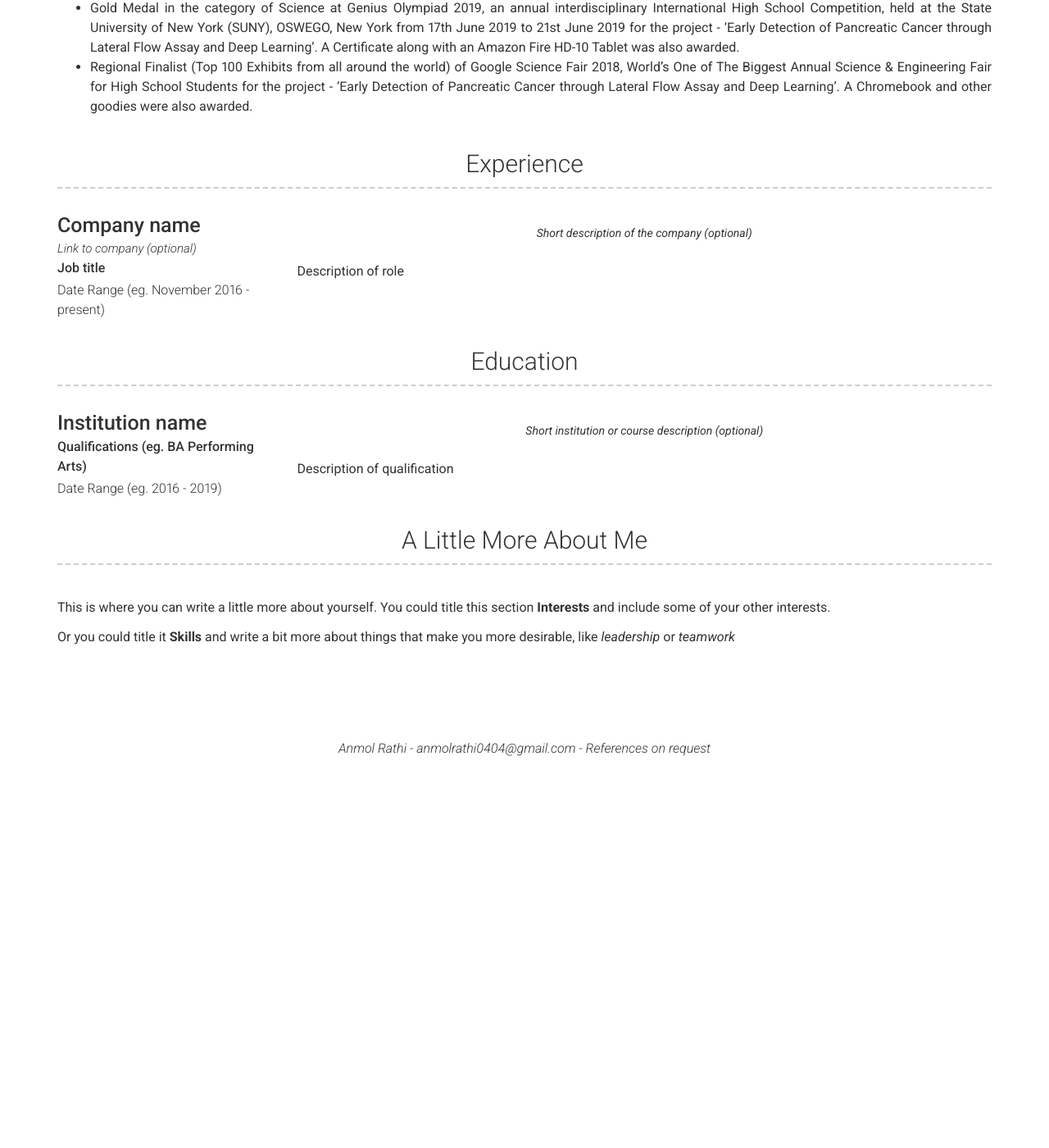
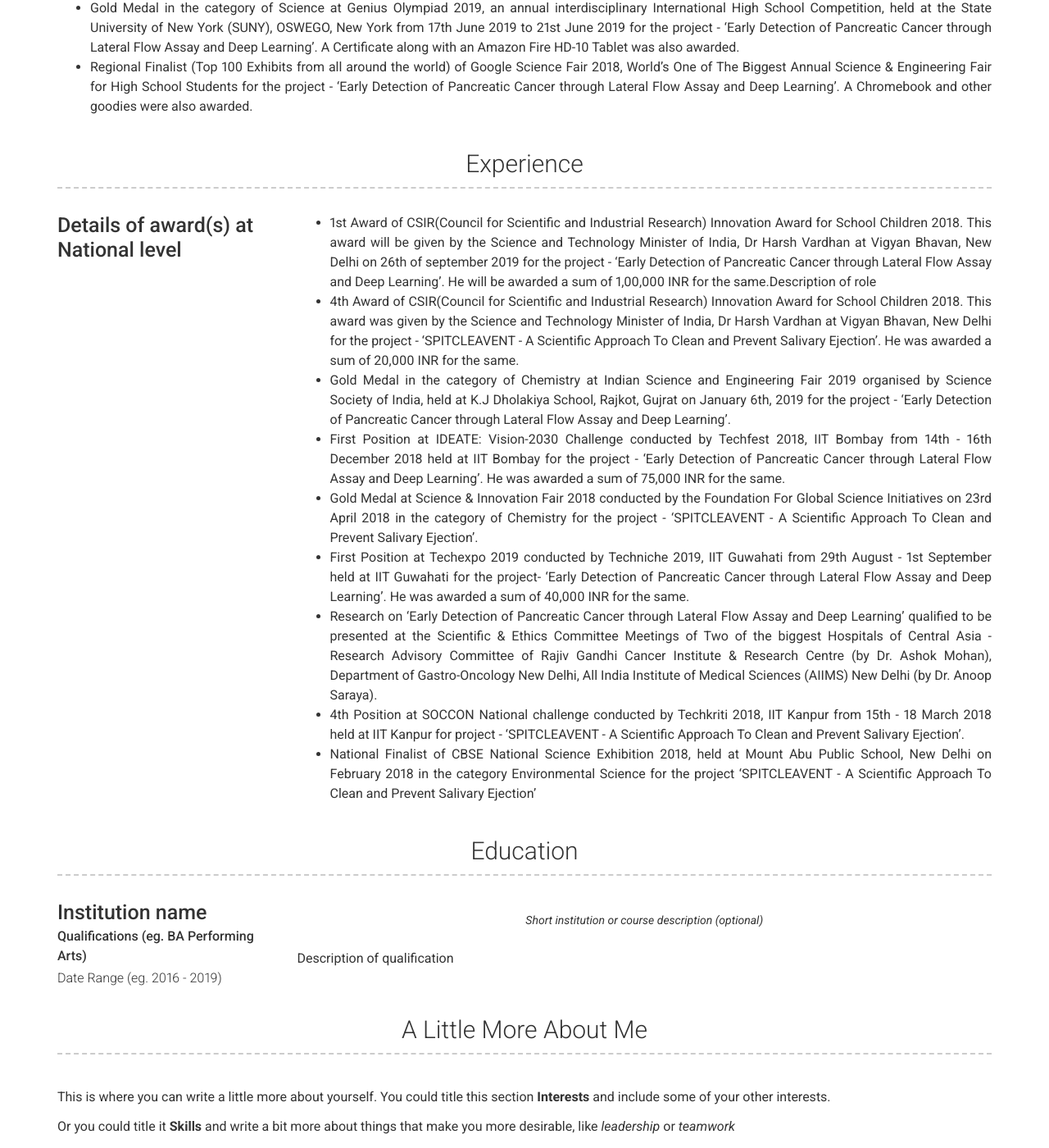
Before and after one commit to shikhaagr25/Anmol_Test, a Jekyll site: the page built from index.md, in a window 1280 px wide and 1400 px high, scrolled down 781 px. Shown: the whole window at 82% size. Built offline with Jekyll 4.4.1, drawn with Linux system fonts in a browser that asks for light colours; before the commit the page ends 1718 px from its top, so only the background shows below that.

Commit message:
Update experience.yml

```diff
--- a/_data/experience.yml
+++ b/_data/experience.yml
@@ -1,10 +1,13 @@
 # Experience template
 - layout: left
-  company: Company name
-  link: Link to company (optional)
-  job_title: Job title
-  dates: Date Range (eg. November 2016 - present)
-  quote: >
-   Short description of the company (optional)
+  company: Details of award(s) at National level
   description: | # this will include new lines to allow paragraphs
-    Description of role
+    - 1st Award of CSIR(Council for Scientific and Industrial Research) Innovation Award for School Children 2018. This award will be given by the Science and Technology Minister of India, Dr Harsh Vardhan at Vigyan Bhavan, New Delhi on 26th of september 2019 for the project - ‘Early Detection of Pancreatic Cancer through Lateral Flow Assay and Deep Learning’.  He will be awarded a sum of 1,00,000 INR for the same.Description of role
+    - 4th Award of CSIR(Council for Scientific and Industrial Research) Innovation Award for School Children 2018. This award was given by the Science and Technology Minister of India, Dr Harsh Vardhan at Vigyan Bhavan, New Delhi for the project - ‘SPITCLEAVENT - A Scientific Approach To Clean and Prevent Salivary Ejection’.  He was awarded a sum of 20,000 INR for the same.
+    - Gold Medal in the category of Chemistry at Indian Science and Engineering Fair 2019 organised by Science Society of India, held at K.J Dholakiya School, Rajkot, Gujrat on January 6th, 2019  for the project - ‘Early Detection of Pancreatic Cancer through Lateral Flow Assay and Deep Learning’.
+    - First Position at IDEATE: Vision-2030 Challenge conducted by Techfest 2018, IIT Bombay from 14th - 16th December 2018 held at IIT Bombay  for the project - ‘Early Detection of Pancreatic Cancer through Lateral Flow Assay and Deep Learning’. He was awarded a sum of 75,000 INR for the same.
+    - Gold Medal at Science & Innovation Fair 2018 conducted by the Foundation For Global Science Initiatives on 23rd April 2018 in the category of Chemistry for the project - ‘SPITCLEAVENT - A Scientific Approach To Clean and Prevent Salivary Ejection’.
+    - First Position at Techexpo 2019 conducted by Techniche 2019, IIT Guwahati from 29th August - 1st September held at IIT Guwahati for the project- ‘Early Detection of Pancreatic Cancer through Lateral Flow Assay and Deep Learning’. He was awarded a sum of 40,000 INR for the same.
+    - Research on ‘Early Detection of Pancreatic Cancer through Lateral Flow Assay and Deep Learning’ qualified to be presented at the Scientific & Ethics Committee Meetings of Two of the biggest Hospitals of Central Asia - Research Advisory Committee of Rajiv Gandhi Cancer Institute & Research Centre (by Dr. Ashok Mohan), Department of Gastro-Oncology New Delhi,  All India Institute of Medical Sciences (AIIMS) New Delhi (by Dr. Anoop Saraya).
+    - 4th Position at SOCCON National challenge conducted by Techkriti 2018, IIT Kanpur  from 15th - 18 March 2018 held at IIT Kanpur for project - ‘SPITCLEAVENT - A Scientific Approach To Clean and Prevent Salivary Ejection’.
+    - National Finalist of CBSE National Science Exhibition 2018, held at Mount Abu Public School, New Delhi on February 2018 in the category Environmental Science for the project ‘SPITCLEAVENT - A Scientific Approach To Clean and Prevent Salivary Ejection’
```
